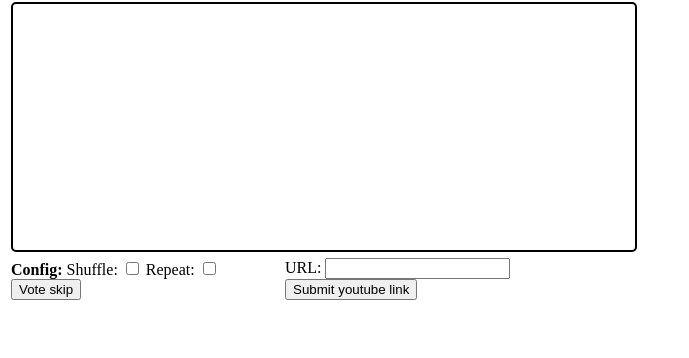
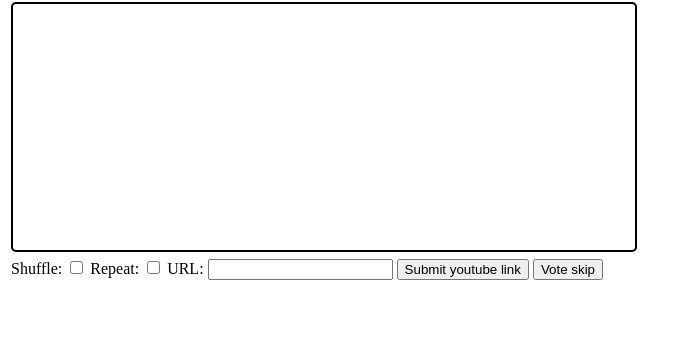
Before and after one commit to ndrebing/djangomusic, a Django app: page /play_music in a window 1280 px wide. Shown: the part 401-759 px from the top of the page, without its empty margins (0-689 px from the left). Run offline with Django 3.2, Linux system fonts and the light colour scheme; a user stored in the database is signed in; lists and menus that the app fills with data are empty; some libraries are stand-ins or nearby versions.

Commit message:
cosmetic changes to html

```diff
--- a/music/templates/music/play_music.html
+++ b/music/templates/music/play_music.html
@@ -34,15 +34,12 @@
         <tr>
             <td>
                 <div>
-                    <b>Config:</b>
                     <label>Shuffle: <input name="Shuffle" type="checkbox" , id="shuffle" onchange="pushConfig()"> </label>
                     <label>Repeat: <input name="Repeat" type="checkbox" , id="repeat" onchange="pushConfig()"> </label>
+                    <label>URL: <input name="URL" type="text" , id="id_link"></label>
+                    <input type="button" value="Submit youtube link" onclick="submitYoutubeLink();" />
                     <input type="button" value="Vote skip" onclick="voteSkip();"/>
                 </div>
-            </td>
-            <td>
-                <label>URL: <input name="URL" type="text" , id="id_link"></label>
-                <input type="button" value="Submit youtube link" onclick="submitYoutubeLink();" />
             </td>
           </tr>
       </table>
@@ -83,7 +80,10 @@
 
                 //Update Interface
               $('#PlaylistHeader').text('Playlist ('+ data.playlist_length +')');
-              $('#interface_log').text('Playlist ('+ data.playlist_length +')');
+              //if (data.interface_log != "") {
+              //  $('#interface_log').append($(data.interface_log).text());
+              //}
+
               $('#shuffle').prop("checked", data.shuffle);
               $('#repeat').prop("checked", data.repeat);
 
```
